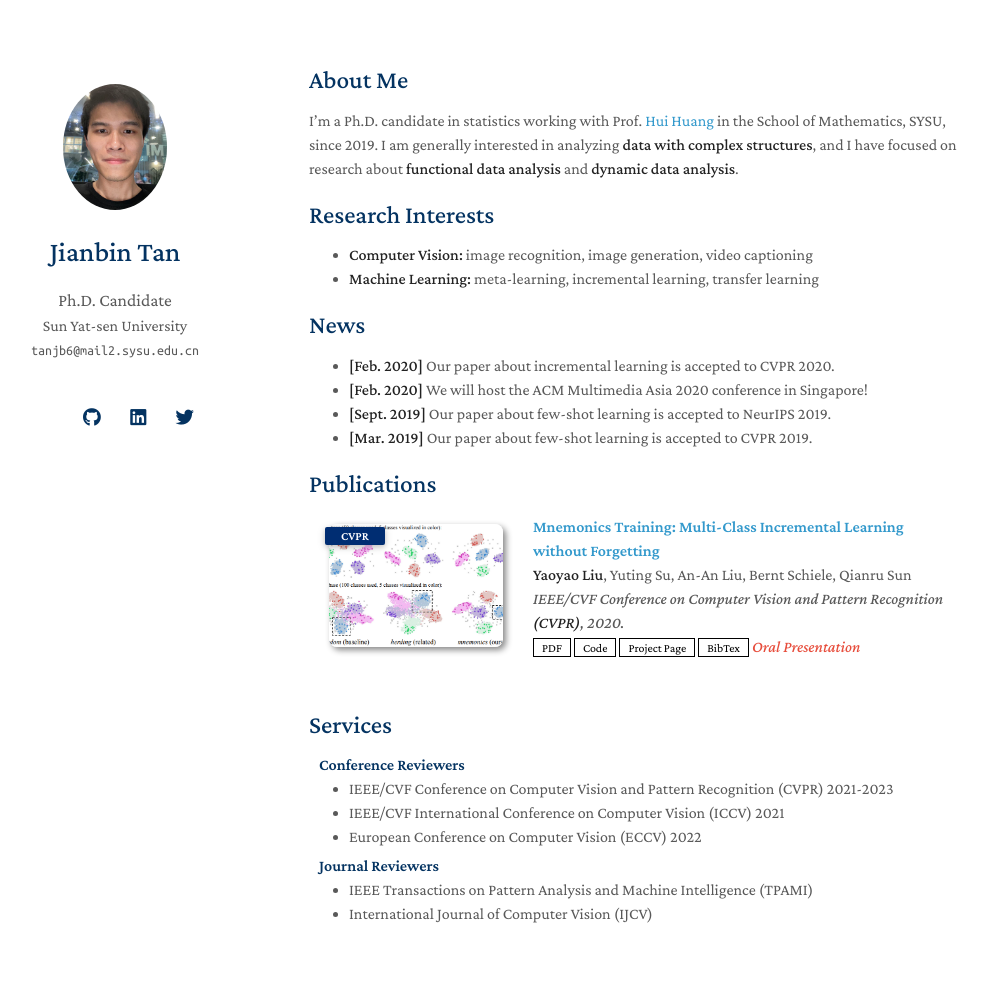
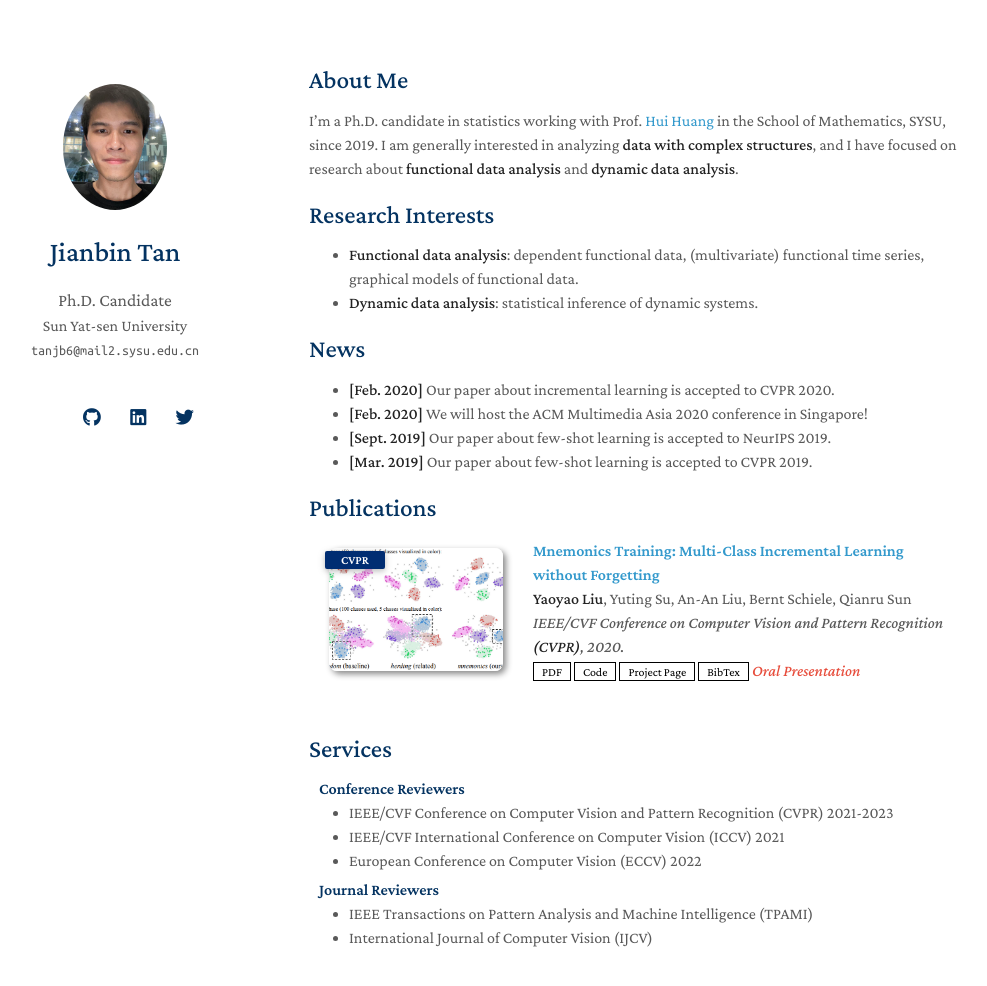
Before and after one commit to Tan-jianbin/Tan-jianbin.github.io, a Jekyll site: the page built from index.md, in a window 1280 px wide and 1044 px high. Shown: the top 986 px of the window, without its empty margins (161-1148 px from the left). Built offline with Jekyll 4.4.1, drawn with Linux system fonts in a browser that asks for light colours; nearby versions of some CDN libraries; a style sheet for code colours, icons or effects is not loaded; our own code applies the rules of GitHub Pages for plain Markdown files.

Commit message:
Update index.md

```diff
--- a/index.md
+++ b/index.md
@@ -8,8 +8,8 @@
 
 ## Research Interests
 
-- **Computer Vision:** image recognition, image generation, video captioning
-- **Machine Learning:** meta-learning, incremental learning, transfer learning
+- **Functional data analysis**: dependent functional data, (multivariate) functional time series, graphical models of functional data.
+- **Dynamic data analysis**: statistical inference of dynamic systems.
 
 ## News
 
```
